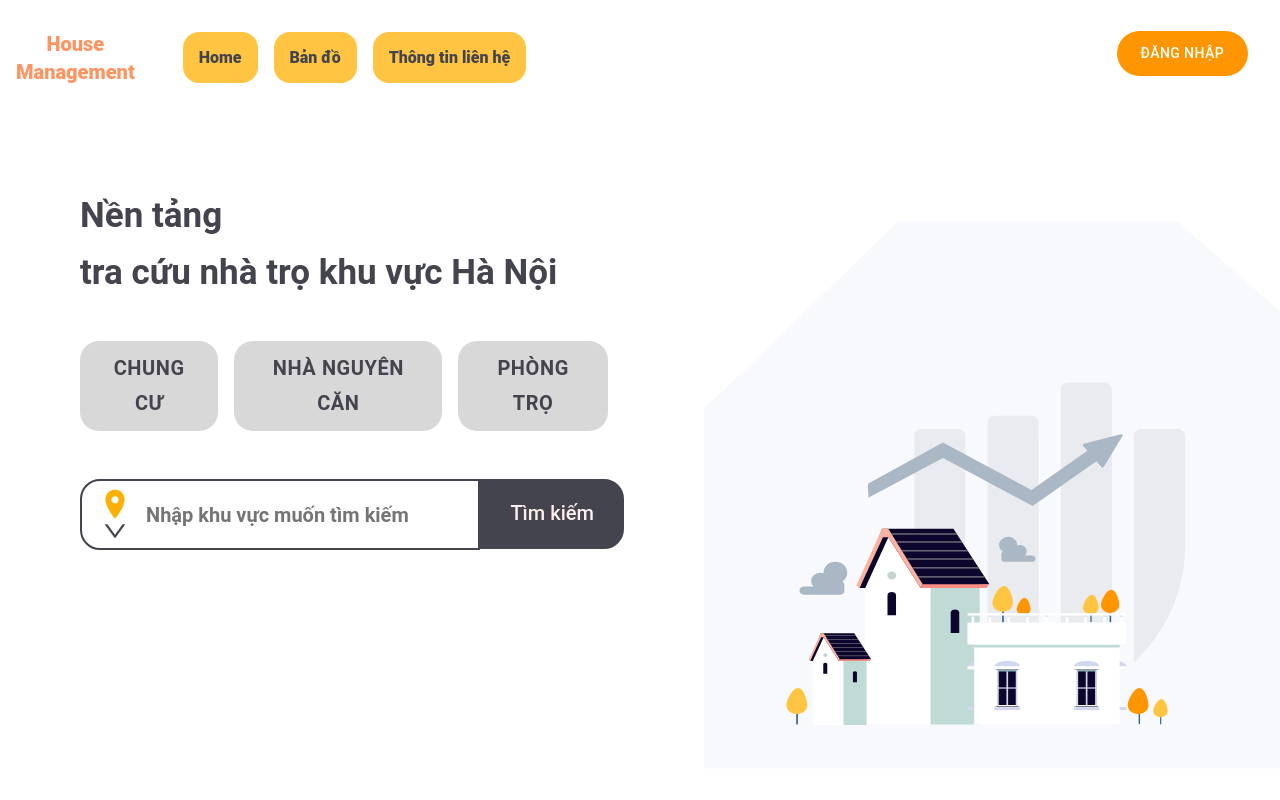
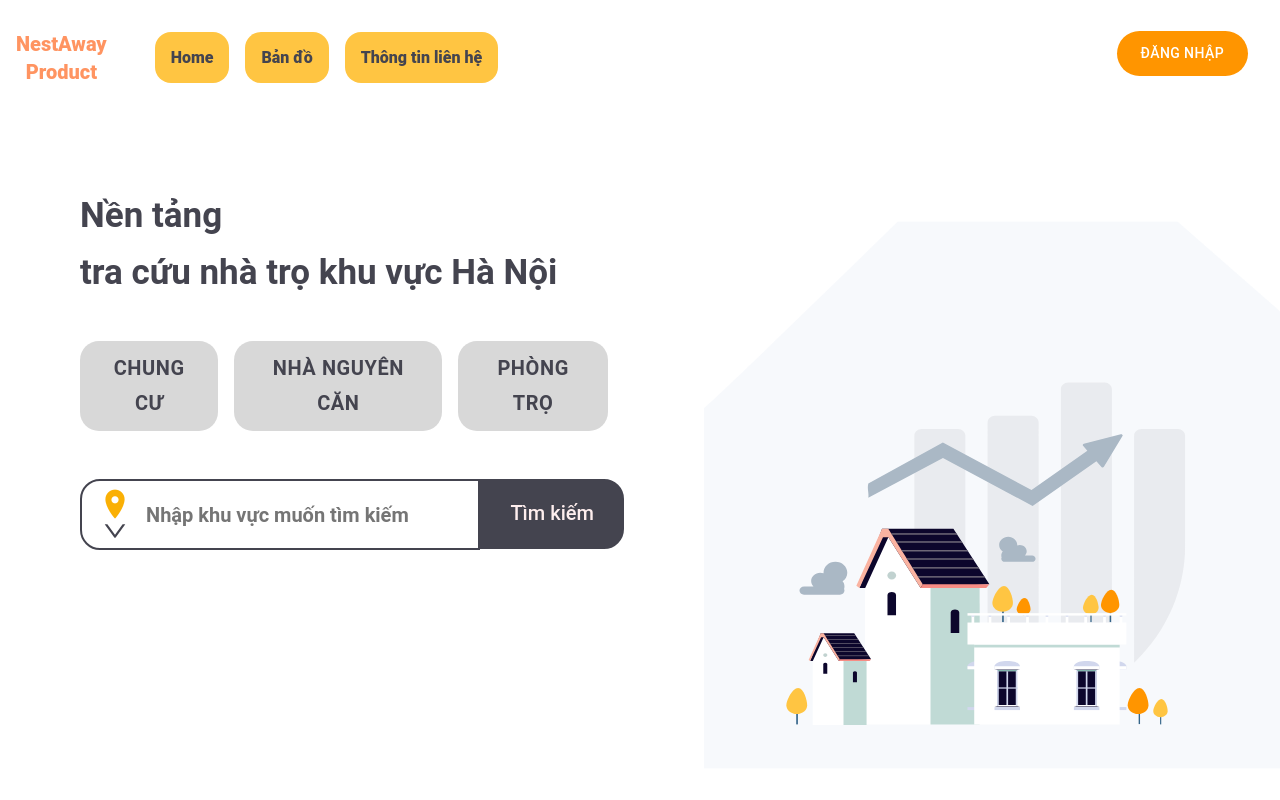
Before and after one commit to phamngocdat2000/house-management-ver2, a React (Create React App) app: page / in a window 1280 px wide. Shown: the top 800 px of the page. Built offline with nearby package versions, Linux system fonts and the light colour scheme; what google-maps-react would draw is missing.

Commit message:
update icon

```diff
--- a/public/index.html
+++ b/public/index.html
@@ -24,7 +24,7 @@
       work correctly both with client-side routing and a non-root public URL.
       Learn how to configure a non-root public URL by running `npm run build`.
     -->
-    <title>React App</title>
+    <title>NestAway</title>
   </head>
   <body>
     <noscript>You need to enable JavaScript to run this app.</noscript>
--- a/src/Component/HomePage/Header.js
+++ b/src/Component/HomePage/Header.js
@@ -94,10 +94,10 @@ export default class Header extends Component {
                         <div className="logo-project">
                             <a className="text-logo" href='/'>
                                 <p>
-                                    House
+                                    NestAway
                                 </p>
                                 <p style={{fontSize: "20px", marginTop: "-1rem"}}>
-                                    Management
+                                    Product
                                 </p>
                             </a>
                         </div>
```
Also changed, not shown: 1 other file (tests, documents, lock files or other folders).
